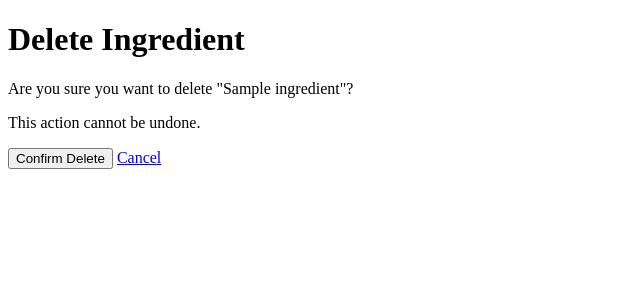
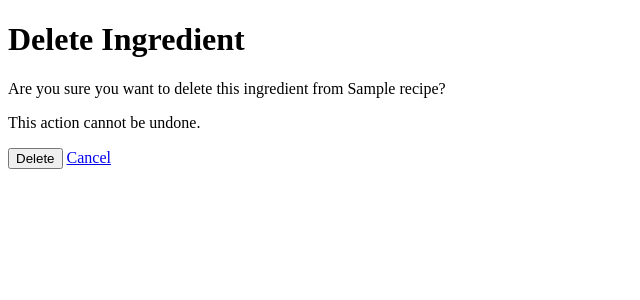
Before and after one commit to TravisNeto/recipe-manager-app, a Django app: page /ingredients/1/delete/ in a window 1280 px wide. Shown: the part 109-409 px from the top of the page, without its empty margins (0-640 px from the left). Run offline with Django 5.2, Linux system fonts and the light colour scheme; a user stored in the database is signed in; tables that the repository leaves empty hold one stand-in row (values such as "Sample post").

Commit message:
Completed Ingredient delete

```diff
--- a/main_app/templates/ingredients/ingredient_confirm_delete.html
+++ b/main_app/templates/ingredients/ingredient_confirm_delete.html
@@ -5,14 +5,14 @@
 <div class="delete-confirmation">
     <h1>Delete Ingredient</h1>
 
-  <p>Are you sure you want to delete "{{ ingredient.name }}"?</p>
+    <p>Are you sure you want to delete this ingredient from {{ recipe_ingredient.recipe.title }}?</p>
     <p class="warning">This action cannot be undone.</p>
 
-  <form method="post">
+    <form method="POST">
         {% csrf_token %}
         <div class="button-group">
-      <button type="submit" class="btn delete">Confirm Delete</button>
-      <a href="{% url 'ingredient-list' %}" class="btn cancel">Cancel</a>
+            <button type="submit" class="btn delete">Delete</button>
+            <a href="{% url 'recipe-detail' recipe_ingredient.recipe.id %}" class="btn cancel">Cancel</a>
         </div>
     </form>
 </div>
--- a/main_app/views.py
+++ b/main_app/views.py
@@ -149,11 +149,19 @@ def ingredient_update(request, ingredient_id):
 #Delete Ingredient
 @login_required
 def ingredient_delete(request, ingredient_id):
-    ingredient = Ingredient.objects.get(id=ingredient_id)
+    recipe_ingredient = RecipeIngredient.objects.get(id=ingredient_id)
+
+    # Ensure the user owns this recipe
+    if recipe_ingredient.recipe.user != request.user:
+        return redirect('recipe-list')
+
     if request.method == 'POST':
-        ingredient.delete()
-        return redirect('ingredient-list')
-    return render(request, 'ingredients/ingredient_confirm_delete.html', {'ingredient': ingredient})
+        recipe_id = recipe_ingredient.recipe.id
+        recipe_ingredient.delete()
+        return redirect('recipe-detail', pk=recipe_id)
+
+    return render(request, 'ingredients/ingredient_confirm_delete.html',
+                 {'recipe_ingredient': recipe_ingredient})
 
 #################
 #Step Views
```
Also changed, not shown: main_app/templates/recipes/recipe_detail.html (+10 -1 lines). Lines whose indentation alone changed are shown as unchanged.
